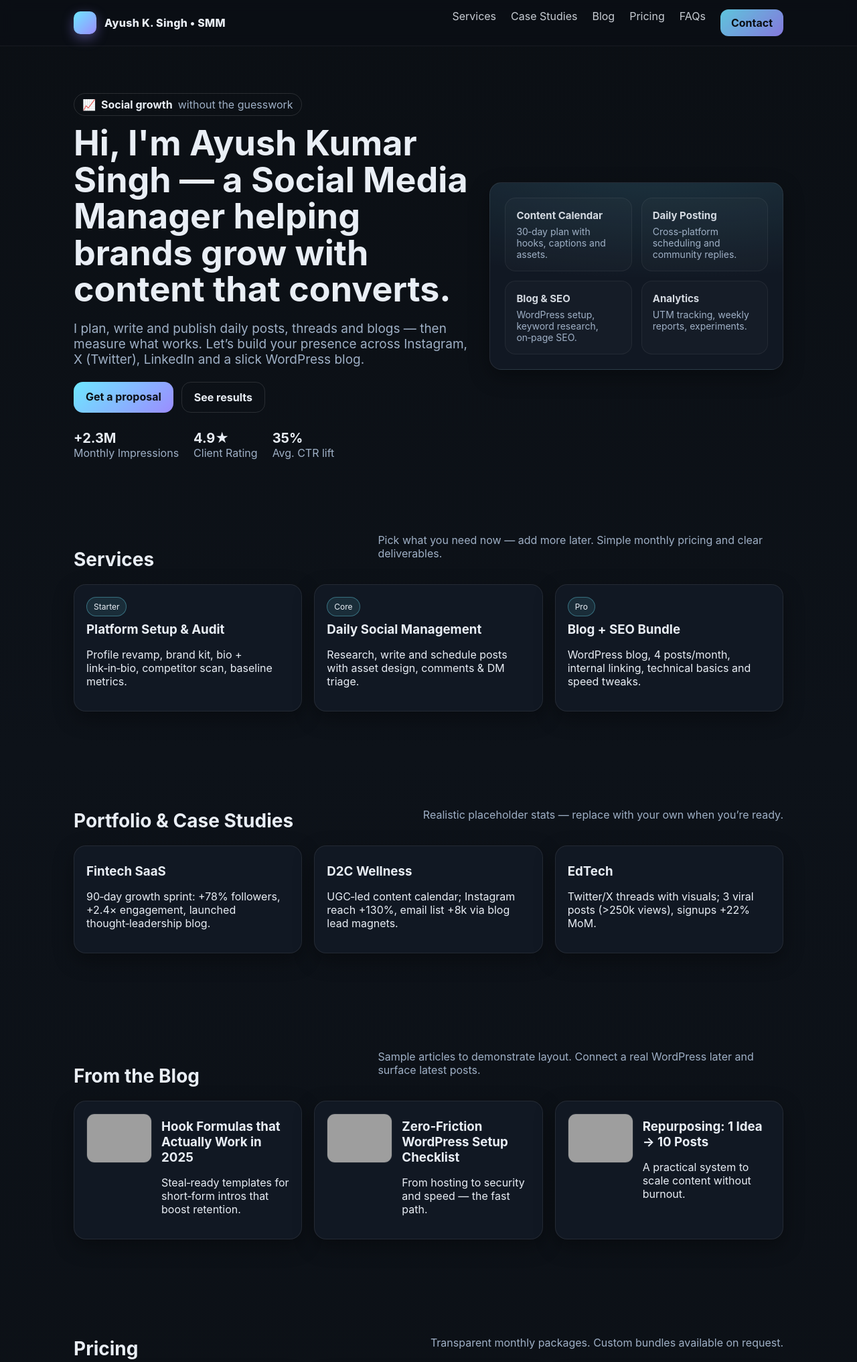
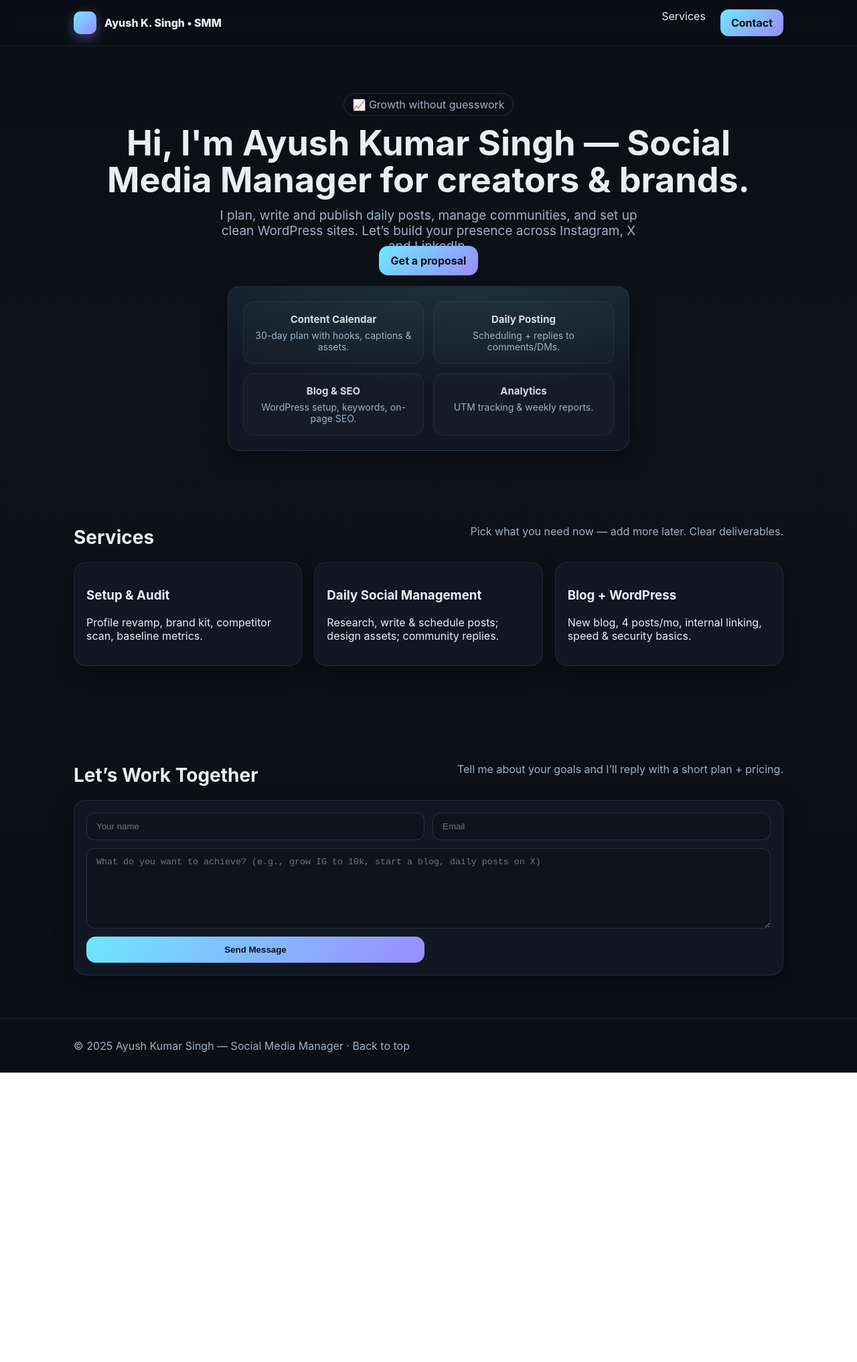
Before and after one commit to velvet001/ayushportfolio121910312, a plain HTML site: page index.html in a window 1280 px wide. Shown: the top 2033 px of the page at 67% size. After the commit the page ends 1601 px from the top, so only its background shows below. Drawn offline with Linux system fonts and the light colour scheme; grey boxes are pictures that could not be loaded.

Commit message:
Update index.html

```diff
--- a/index.html
+++ b/index.html
@@ -4,18 +4,11 @@
   <meta charset="UTF-8" />
   <meta name="viewport" content="width=device-width, initial-scale=1" />
   <title>Ayush Kumar Singh — Social Media Manager</title>
-  <meta name="description" content="Portfolio site for a Social Media Manager — services, work, and contact." />
+  <meta name="description" content="Social Media Manager portfolio — services, contact." />
   <style>
     :root{
-      --bg:#0b0f14;
-      --card:#111823;
-      --text:#e9eef5;
-      --muted:#9fb0c6;
-      --brand:#6ee7ff;
-      --brand-2:#9b8cff;
-      --ring: 0 0 0 3px rgba(110,231,255,.35);
-      --radius: 18px;
-      --shadow: 0 10px 30px rgba(0,0,0,.35);
+      --bg:#0b0f14; --card:#111823; --text:#e9eef5; --muted:#9fb0c6;
+      --brand:#6ee7ff; --brand2:#9b8cff; --radius:18px; --shadow:0 10px 30px rgba(0,0,0,.35);
     }
     *{box-sizing:border-box}
     html{scroll-behavior:smooth}
@@ -23,76 +16,53 @@
     a{color:inherit;text-decoration:none}
     img{max-width:100%;display:block}
     .container{max-width:1100px;margin:0 auto;padding:0 20px}
+
     header{position:sticky;top:0;z-index:50;background:rgba(11,15,20,.65);backdrop-filter:saturate(140%) blur(10px);border-bottom:1px solid rgba(255,255,255,.06)}
     .nav{display:flex;align-items:center;justify-content:space-between;height:68px}
-    .brand{display:flex;align-items:center;gap:12px;font-weight:800;letter-spacing:.3px}
-    .logo{width:34px;height:34px;border-radius:10px;background:linear-gradient(135deg,var(--brand),var(--brand-2));box-shadow:0 6px 18px rgba(155,140,255,.4)}
+    .brand{display:flex;align-items:center;gap:12px;font-weight:800}
+    .logo{width:34px;height:34px;border-radius:10px;background:linear-gradient(135deg,var(--brand),var(--brand2));box-shadow:0 6px 18px rgba(155,140,255,.4)}
     .menu{display:flex;gap:22px}
-    .menu a{opacity:.85}
-    .menu a:hover{opacity:1}
-    .cta{padding:10px 16px;border-radius:12px;background:linear-gradient(135deg,var(--brand),var(--brand-2));color:#0b0f14;font-weight:700}
-    .hamburger{display:none;height:36px;width:36px;border-radius:10px;border:1px solid rgba(255,255,255,.08);align-items:center;justify-content:center}
+    .cta{padding:10px 16px;border-radius:12px;background:linear-gradient(135deg,var(--brand),var(--brand2));color:#0b0f14;font-weight:700}
+
     .hero{padding:70px 0 30px}
-    .hero-wrap{display:grid;grid-template-columns:1.15fr .85fr;gap:28px;align-items:center}
+    .hero-wrap{display:grid;grid-template-columns:1fr;gap:28px;align-items:center;text-align:center}
     .pill{display:inline-flex;align-items:center;gap:8px;border:1px solid rgba(255,255,255,.12);border-radius:999px;padding:6px 12px;color:var(--muted)}
-    .pill b{color:var(--text)}
     h1{font-size:clamp(32px,5vw,52px);line-height:1.05;margin:14px 0}
-    .lead{font-size:clamp(16px,2.2vw,19px);color:var(--muted);max-width:54ch}
-    .hero-cta{margin-top:22px;display:flex;gap:12px;flex-wrap:wrap}
+    .lead{font-size:clamp(16px,2.2vw,19px);color:var(--muted);max-width:54ch;margin:0 auto}
     .btn{padding:12px 18px;border-radius:14px;border:1px solid rgba(255,255,255,.12);font-weight:700}
-    .btn.primary{background:linear-gradient(135deg,var(--brand),var(--brand-2));color:#0b0f14;border:none}
-    .stats{margin-top:26px;display:flex;gap:22px;color:var(--muted)}
-    .stat b{display:block;color:var(--text);font-size:20px}
-    .hero-card{background:radial-gradient(1200px 400px at 60% -20%, rgba(110,231,255,.15), transparent 50%),var(--card);border:1px solid rgba(255,255,255,.08);border-radius:var(--radius);box-shadow:var(--shadow);padding:22px}
+    .btn.primary{background:linear-gradient(135deg,var(--brand),var(--brand2));color:#0b0f14;border:none}
+
+    .hero-card{background:radial-gradient(1200px 400px at 60% -20%, rgba(110,231,255,.15), transparent 50%),var(--card);border:1px solid rgba(255,255,255,.08);border-radius:var(--radius);box-shadow:var(--shadow);padding:22px;margin:0 auto;max-width:600px}
     .grid{display:grid;grid-template-columns:repeat(2,1fr);gap:14px}
     .mini{background:rgba(255,255,255,.02);border:1px solid rgba(255,255,255,.06);border-radius:16px;padding:16px}
     .mini h3{margin:0 0 6px;font-size:15px;opacity:.9}
     .mini p{margin:0;color:var(--muted);font-size:14px}
+
     section{padding:64px 0}
     .section-head{display:flex;align-items:end;justify-content:space-between;margin-bottom:20px}
     .section-head h2{font-size:28px;margin:0}
     .section-head p{color:var(--muted);max-width:60ch}
+
     .cards{display:grid;grid-template-columns:repeat(3,1fr);gap:18px}
     .card{background:var(--card);border:1px solid rgba(255,255,255,.08);border-radius:var(--radius);padding:18px;box-shadow:var(--shadow)}
-    .card h3{margin:8px 0}
-    .chip{display:inline-block;padding:6px 10px;border-radius:999px;background:rgba(110,231,255,.1);border:1px solid rgba(110,231,255,.35);font-size:12px}
-    .post{display:flex;gap:14px}
-    .post img{width:110px;height:74px;object-fit:cover;border-radius:12px;border:1px solid rgba(255,255,255,.08)}
+
     form{display:grid;grid-template-columns:1fr 1fr;gap:12px}
     form input, form textarea{width:100%;padding:12px 14px;border-radius:12px;border:1px solid rgba(255,255,255,.12);background:#0e141d;color:var(--text)}
     form textarea{grid-column:1/-1;min-height:120px;resize:vertical}
-    form button{justify-self:start}
-    input:focus, textarea:focus{outline:none;box-shadow:var(--ring)}
+
     footer{padding:30px 0;color:var(--muted);border-top:1px solid rgba(255,255,255,.06)}
-    @media (max-width: 900px){
-      .hero-wrap{grid-template-columns:1fr}
-      .grid{grid-template-columns:1fr}
-      .cards{grid-template-columns:1fr 1fr}
-      .menu{display:none}
-      .hamburger{display:flex}
-    }
-    @media (max-width: 620px){
-      .cards{grid-template-columns:1fr}
-      .stats{flex-direction:column}
-    }
+
+    @media (max-width: 900px){.grid,.cards{grid-template-columns:1fr}.menu{display:none}}
   </style>
 </head>
 <body>
   <header>
     <div class="container nav">
-      <a class="brand" href="#top">
-        <span class="logo"></span>
-        <span>Ayush K. Singh • SMM</span>
-      </a>
+      <a class="brand" href="#top"><span class="logo"></span><span>Ayush K. Singh • SMM</span></a>
       <nav class="menu" id="menu">
         <a href="#services">Services</a>
-        <a href="#work">Case Studies</a>
-        <a href="#blog">Blog</a>
-        <a href="#pricing">Pricing</a>
-        <a href="#faqs">FAQs</a>
         <a href="#contact" class="cta">Contact</a>
       </nav>
-      <button class="hamburger" aria-label="Toggle menu" onclick="toggleMenu()">☰</button>
     </div>
   </header>
 
@@ -100,191 +70,66 @@
     <section class="hero">
       <div class="hero-wrap">
         <div>
-          <span class="pill">📈 <b>Social growth</b> without the guesswork</span>
-          <h1>Hi, I'm Ayush Kumar Singh — a Social Media Manager helping brands grow with content that converts.</h1>
-          <p class="lead">I plan, write and publish daily posts, threads and blogs — then measure what works. Let’s build your presence across Instagram, X (Twitter), LinkedIn and a slick WordPress blog.</p>
+          <span class="pill">📈 Growth without guesswork</span>
+          <h1>Hi, I'm Ayush Kumar Singh — Social Media Manager for creators & brands.</h1>
+          <p class="lead">I plan, write and publish daily posts, manage communities, and set up clean WordPress sites. Let’s build your presence across Instagram, X and LinkedIn.</p>
           <div class="hero-cta">
             <a class="btn primary" href="#contact">Get a proposal</a>
-            <a class="btn" href="#work">See results</a>
-          </div>
-          <div class="stats">
-            <div class="stat"><b>+2.3M</b> Monthly Impressions</div>
-            <div class="stat"><b>4.9★</b> Client Rating</div>
-            <div class="stat"><b>35%</b> Avg. CTR lift</div>
           </div>
         </div>
         <aside class="hero-card">
           <div class="grid">
-            <div class="mini">
-              <h3>Content Calendar</h3>
-              <p>30‑day plan with hooks, captions and assets.</p>
-            </div>
-            <div class="mini">
-              <h3>Daily Posting</h3>
-              <p>Cross‑platform scheduling and community replies.</p>
-            </div>
-            <div class="mini">
-              <h3>Blog & SEO</h3>
-              <p>WordPress setup, keyword research, on‑page SEO.</p>
-            </div>
-            <div class="mini">
-              <h3>Analytics</h3>
-              <p>UTM tracking, weekly reports, experiments.</p>
-            </div>
+            <div class="mini"><h3>Content Calendar</h3><p>30-day plan with hooks, captions & assets.</p></div>
+            <div class="mini"><h3>Daily Posting</h3><p>Scheduling + replies to comments/DMs.</p></div>
+            <div class="mini"><h3>Blog & SEO</h3><p>WordPress setup, keywords, on-page SEO.</p></div>
+            <div class="mini"><h3>Analytics</h3><p>UTM tracking & weekly reports.</p></div>
           </div>
         </aside>
       </div>
     </section>
 
     <section id="services">
-      <div class="section-head">
-        <h2>Services</h2>
-        <p>Pick what you need now — add more later. Simple monthly pricing and clear deliverables.</p>
-      </div>
+      <div class="section-head"><h2>Services</h2><p>Pick what you need now — add more later. Clear deliverables.</p></div>
       <div class="cards">
-        <div class="card">
-          <span class="chip">Starter</span>
-          <h3>Platform Setup & Audit</h3>
-          <p class="muted">Profile revamp, brand kit, bio + link‑in‑bio, competitor scan, baseline metrics.</p>
-        </div>
-        <div class="card">
-          <span class="chip">Core</span>
-          <h3>Daily Social Management</h3>
-          <p>Research, write and schedule posts with asset design, comments & DM triage.</p>
-        </div>
-        <div class="card">
-          <span class="chip">Pro</span>
-          <h3>Blog + SEO Bundle</h3>
-          <p>WordPress blog, 4 posts/month, internal linking, technical basics and speed tweaks.</p>
-        </div>
-      </div>
-    </section>
-
-    <section id="work">
-      <div class="section-head">
-        <h2>Portfolio & Case Studies</h2>
-        <p>Realistic placeholder stats — replace with your own when you’re ready.</p>
-      </div>
-      <div class="cards">
-        <article class="card">
-          <h3>Fintech SaaS</h3>
-          <p>90‑day growth sprint: +78% followers, +2.4× engagement, launched thought‑leadership blog.</p>
-        </article>
-        <article class="card">
-          <h3>D2C Wellness</h3>
-          <p>UGC‑led content calendar; Instagram reach +130%, email list +8k via blog lead magnets.</p>
-        </article>
-        <article class="card">
-          <h3>EdTech</h3>
-          <p>Twitter/X threads with visuals; 3 viral posts (>250k views), signups +22% MoM.</p>
-        </article>
-      </div>
-    </section>
-
-    <section id="blog">
-      <div class="section-head">
-        <h2>From the Blog</h2>
-        <p>Sample articles to demonstrate layout. Connect a real WordPress later and surface latest posts.</p>
-      </div>
-      <div class="cards">
-        <a class="card post" href="#">
-          <img alt="post thumb" src="https://images.unsplash.com/photo-1556157382-97eda2d62296?q=80&w=600&auto=format&fit=crop"/>
-          <div>
-            <h3>Hook Formulas that Actually Work in 2025</h3>
-            <p class="muted">Steal‑ready templates for short‑form intros that boost retention.</p>
-          </div>
-        </a>
-        <a class="card post" href="#">
-          <img alt="post thumb" src="https://images.unsplash.com/photo-1498050108023-c5249f4df085?q=80&w=600&auto=format&fit=crop"/>
-          <div>
-            <h3>Zero‑Friction WordPress Setup Checklist</h3>
-            <p class="muted">From hosting to security and speed — the fast path.</p>
-          </div>
-        </a>
-        <a class="card post" href="#">
-          <img alt="post thumb" src="https://images.unsplash.com/photo-1492724441997-5dc865305da7?q=80&w=600&auto=format&fit=crop"/>
-          <div>
-            <h3>Repurposing: 1 Idea → 10 Posts</h3>
-            <p class="muted">A practical system to scale content without burnout.</p>
-          </div>
-        </a>
-      </div>
-    </section>
-
-    <section id="pricing">
-      <div class="section-head">
-        <h2>Pricing</h2>
-        <p>Transparent monthly packages. Custom bundles available on request.</p>
-      </div>
-      <div class="cards">
-        <div class="card">
-          <span class="chip">₹14,999 / mo</span>
-          <h3>Starter</h3>
-          <p>1 platform • 12 posts/mo • basic graphics • monthly report • email support.</p>
-        </div>
-        <div class="card">
-          <span class="chip">₹29,999 / mo</span>
-          <h3>Growth</h3>
-          <p>2 platforms • 24 posts/mo • community replies • 2 blogs/mo • weekly report.</p>
-        </div>
-        <div class="card">
-          <span class="chip">₹49,999 / mo</span>
-          <h3>Scale</h3>
-          <p>3+ platforms • daily posts • 4 blogs/mo • paid ads setup • strategy workshop.</p>
-        </div>
-      </div>
-    </section>
-
-    <section id="faqs">
-      <div class="section-head">
-        <h2>FAQs</h2>
-        <p>Quick answers. Ask anything else in the contact form below.</p>
-      </div>
-      <div class="cards">
-        <div class="card">
-          <h3>Which platforms do you cover?</h3>
-          <p>Instagram, X (Twitter), LinkedIn, Facebook, and WordPress for blogging.</p>
-        </div>
-        <div class="card">
-          <h3>Do you provide designs?</h3>
-          <p>Yes — post graphics, carousels, simple reels and thumbnails using your brand kit.</p>
-        </div>
-        <div class="card">
-          <h3>How soon can we start?</h3>
-          <p>Usually within 3–5 days after a quick kickoff call and access to your accounts.</p>
-        </div>
+        <div class="card"><h3>Setup & Audit</h3><p>Profile revamp, brand kit, competitor scan, baseline metrics.</p></div>
+        <div class="card"><h3>Daily Social Management</h3><p>Research, write & schedule posts; design assets; community replies.</p></div>
+        <div class="card"><h3>Blog + WordPress</h3><p>New blog, 4 posts/mo, internal linking, speed & security basics.</p></div>
       </div>
     </section>
 
     <section id="contact">
-      <div class="section-head">
-        <h2>Let’s Work Together</h2>
-        <p>Tell me about your goals and I’ll reply with a short plan + pricing.</p>
-      </div>
+      <div class="section-head"><h2>Let’s Work Together</h2><p>Tell me about your goals and I’ll reply with a short plan + pricing.</p></div>
       <div class="card">
-        <form onsubmit="event.preventDefault(); alert('Thanks! I\'ll get back to you within 24 hours.'); this.reset();">
-          <input type="text" placeholder="Your name" required>
-          <input type="email" placeholder="Email" required>
-          <textarea placeholder="What do you want to achieve? (e.g., grow IG to 10k, start a blog, daily posts on X)"></textarea>
+        <form action="https://formspree.io/f/myzlgkjv" method="POST">
+          <input type="text" name="name" placeholder="Your name" required>
+          <input type="email" name="email" placeholder="Email" required>
+          <textarea name="message" placeholder="What do you want to achieve? (e.g., grow IG to 10k, start a blog, daily posts on X)" required></textarea>
+          <input type="text" name="_gotcha" style="display:none" tabindex="-1" autocomplete="off">
+          <input type="hidden" name="_subject" value="New lead from Ayush SMM site">
+          <input type="hidden" name="_redirect" value="https://ayush-smm-site.vercel.app/#thanks">
           <button class="btn primary" type="submit">Send Message</button>
         </form>
       </div>
     </section>
+
+    <section id="thanks" style="display:none">
+      <div class="section-head"><h2>Thanks! ✅</h2><p>I received your message. I’ll reply within 24 hours.</p></div>
+      <div class="card"><p>Want to send another message? <a class="btn" href="#contact">Go back to the form</a></p></div>
+    </section>
   </main>
 
   <footer>
-    <div class="container">
-      © <span id="y"></span> Ayush Kumar Singh — Social Media Manager · <a href="#top">Back to top</a>
-    </div>
+    <div class="container">© <span id="y"></span> Ayush Kumar Singh — Social Media Manager · <a href="#top">Back to top</a></div>
   </footer>
 
   <script>
-    function toggleMenu(){
-      const m = document.getElementById('menu');
-      if(getComputedStyle(m).display==='none'){ m.style.display='flex'; m.style.flexDirection='column'; m.style.gap='10px'; }
-      else{ m.style.display='none'; }
-    }
     document.getElementById('y').textContent = new Date().getFullYear();
+    (function(){
+      const thx = document.getElementById('thanks');
+      if(!thx) return;
+      function update(){ const show = location.hash === '#thanks'; thx.style.display = show ? 'block' : 'none'; if(show){ window.scrollTo({top: thx.offsetTop - 80, behavior:'smooth'});} }
+      window.addEventListener('hashchange', update); update();
+    })();
   </script>
 </body>
 </html>
```
